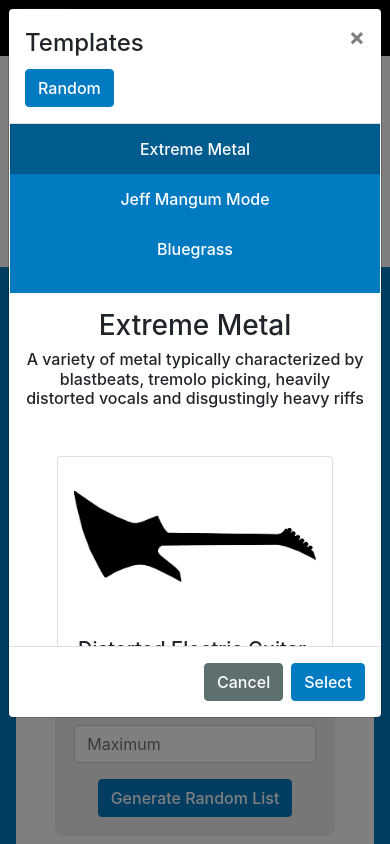
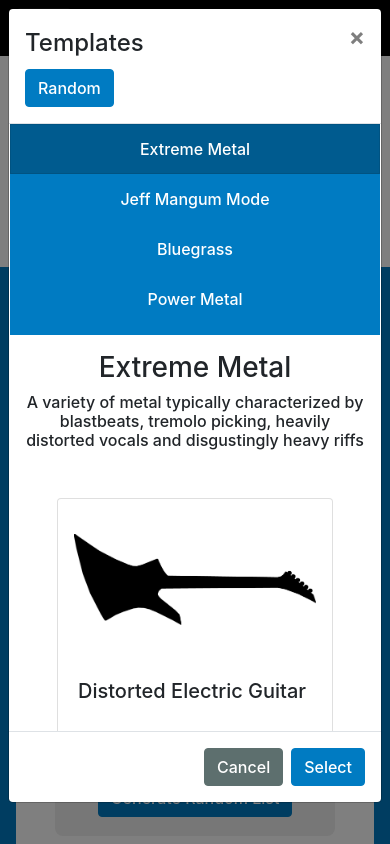
Before and after one commit to robbyph/instrumentation-generation, a Next.js app: page / in a window 390 px wide. Both pictures are taken after a click on the button "Templates". Shown: the top 844 px of the page. Built offline with nearby package versions, Linux system fonts and the light colour scheme.

Commit message:
Tweaked styling of template modal

```diff
--- a/styles/TemplateModal.module.scss
+++ b/styles/TemplateModal.module.scss
@@ -1,15 +1,15 @@
 .column {
-    height: 80vmin !important;
+    height: 80vh !important;
     overflow-y: scroll;
     padding: 0;
 }
 
 @media (max-width: 767px) {
     .column {
-        height: 20vh !important;
+        height: 25vh !important;
     }
     #instrumentPanel {
-        height: 40vh !important;
+        height: 45vh !important;
     }
 }
 
```
